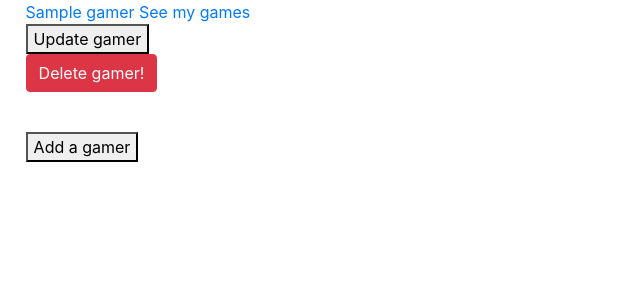
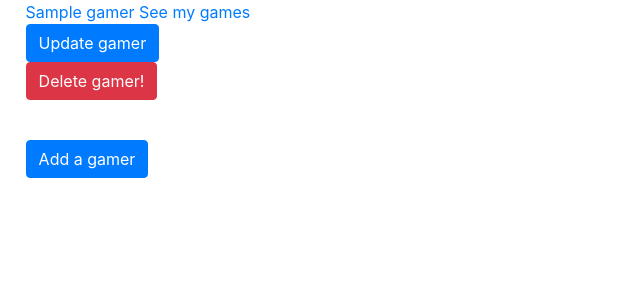
Before and after one commit to ashtroboy79/gamelogger, a Flask app: page /gamers in a window 1280 px wide. Shown: the part 56-356 px from the top of the page, without its empty margins (0-640 px from the left). Run offline with Flask 2, Linux system fonts and the light colour scheme; tables that the repository leaves empty hold one stand-in row (values such as "Sample post").

Commit message:
AR: Added some bootstrap styling for the buttons

```diff
--- a/application/templates/gamer.html
+++ b/application/templates/gamer.html
@@ -5,8 +5,8 @@
     {% for gamer in gamers %}
     <p style='margin:0 0 0 2%'>
         <a href="gamers/{{gamer.id}}"> {{ gamer.name }} See my games </a>
-        <p style='margin:0 0 0 2%'><a href="gamers/update/{{gamer.id}}" >
-            <button type="button">Update gamer</button></a>
+        <p style='margin:0 0 0 2%'>
+            <a href="gamers/update/{{gamer.id}}" class="btn btn-primary" role="button">Update gamer</a>
          </p>
         <form style='margin:0 0 0 2%' method="POST" action="gamers/delete/{{gamer.id}}">
             <button type="submit" value="Submit" class="btn btn-danger">Delete gamer!</button>
@@ -15,7 +15,7 @@
     {% endfor %}
     <br>
     <p style="margin:0 0 0 2%">
-        <a href="gamers/add" ><button type="button">Add a gamer</button></a>
+        <a href="gamers/add" class="btn btn-primary" role="button">Add a gamer</a>
     </p>
 </div>
 {% endblock %}
--- a/application/templates/games.html
+++ b/application/templates/games.html
@@ -18,8 +18,7 @@
     {% for game in games %}
     <p style="margin:0 0 0 2%">
           Game: {{ game.name }}, {% if not gamer %} Owner: {{ game.gamerbr.name }},{% endif %} Rating: {{game.rating}}, {% if not designer  %} Designer: <a href="/games/designer/{{game.designer}}" >{{game.designer}}</a>, {% endif %} {% if not genre %} Genre: <a href="/games/genre/{{game.genre}}">{{game.genre}} {% endif %}</a>
-        <a href="/games/update/{{game.id}}" >
-            <button type="button">Update game</button></a>
+        <a href="/games/update/{{game.id}}" class="btn btn-primary" role="button">Update game</a>
             <form style="margin:0 0 0 2%" method="POST" action="/games/delete/{{game.id}}">
                 <button type="submit" value="Submit" class="btn btn-danger">Delete Game!! </button>
             </form>
@@ -27,7 +26,7 @@
     {% endfor %}
     <br>
     <p style="margin:0 0 0 2%">
-        <a href="/games/add" ><button type="button">Add a game</button></a>
+        <a href="/games/add" class="btn btn-primary" role="button">Add a game</a>
     </p>
 </div>
 {% endblock %}
--- a/application/templates/home.html
+++ b/application/templates/home.html
@@ -3,10 +3,10 @@
 {% block content %}
 <h1><p style='margin:2%'>Welcome to gamelogger</p></h1>
 <p style="margin:2%">
-    <a href="/gamers" ><button type="button">View All Gamers</button></a>
+    <a href="/gamers" class="btn btn-primary" role="button">View All Gamers</a>
 </p>
 <br>
 <p style="margin:2%">
-    <a href="/games" ><button type="button">View All Games</button></a>
+    <a href="/games" class="btn btn-primary" role="button">View All Games</a>
 </p>
 {% endblock %}
```
